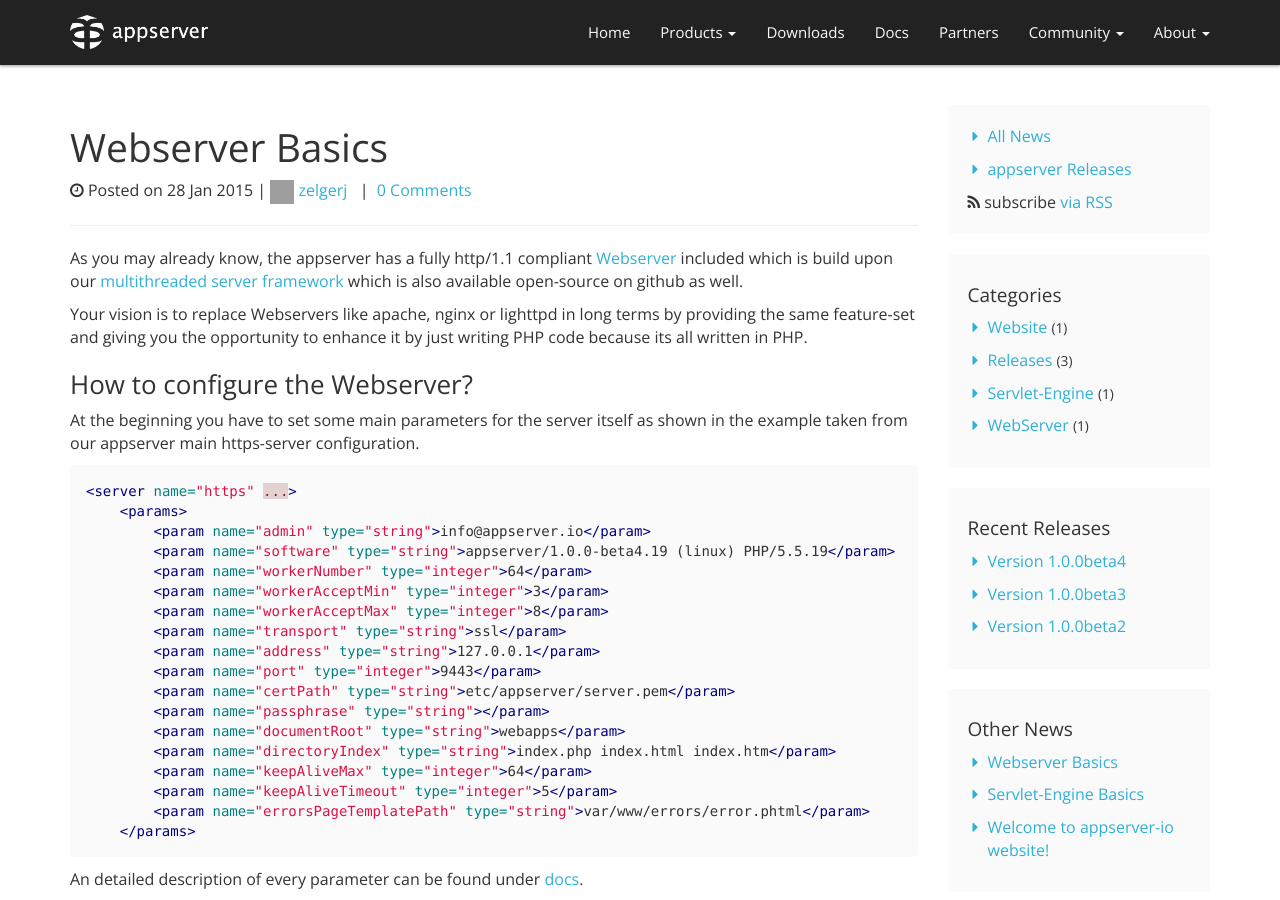
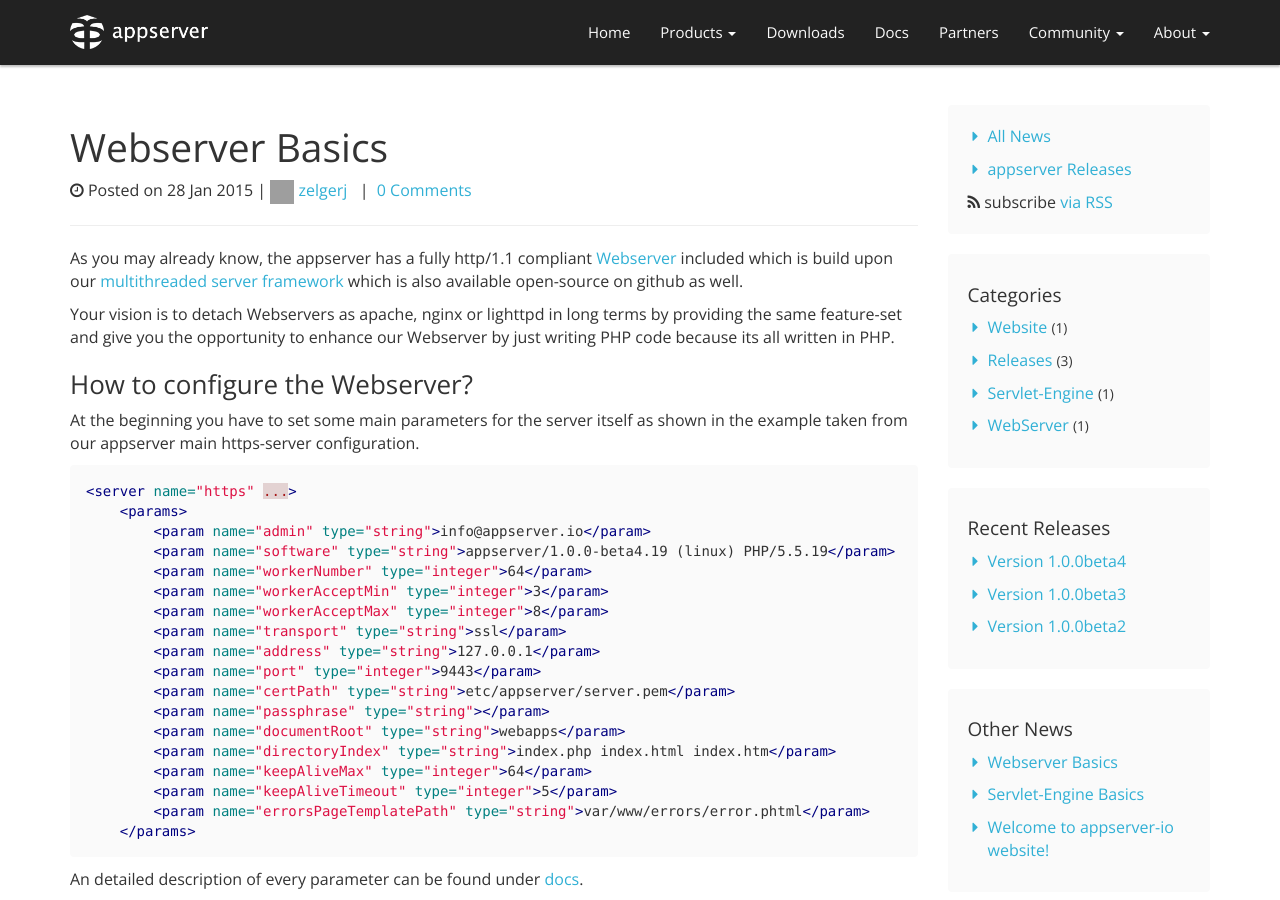
Before and after one commit to appserver-io/appserver, a Jekyll site: the page built from _posts/2015-01-28-the-webserver-basics.md, in a window 1280 px wide and 900 px high. Built offline with Jekyll 4.4.1, drawn with Linux system fonts in a browser that asks for light colours; nearby versions of some CDN libraries; library files that are not in the unit come from our copies; Markdown is read by kramdown in place of the engine named in the settings; comment, search, counter and statistics services are not loaded; grey boxes are pictures that could not be loaded.

Commit message:
Update 2015-01-28-the-webserver-basics.md

```diff
--- a/_posts/2015-01-28-the-webserver-basics.md
+++ b/_posts/2015-01-28-the-webserver-basics.md
@@ -10,7 +10,7 @@
 included which is build upon our [multithreaded server framework](<https://github.com/appserver-io/server>) which
 is also available open-source on github as well.
 
-Your vision is to replace Webservers like apache, nginx or lighttpd in long terms by providing the same feature-set and giving you the opportunity to enhance it by just writing PHP code because its all written in PHP.
+Your vision is to detach Webservers as apache, nginx or lighttpd in long terms by providing the same feature-set and give you the opportunity to enhance our Webserver by just writing PHP code because its all written in PHP.
 
 ### How to configure the Webserver?
 
```
